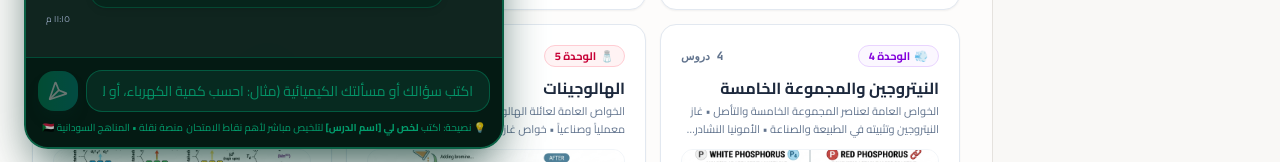
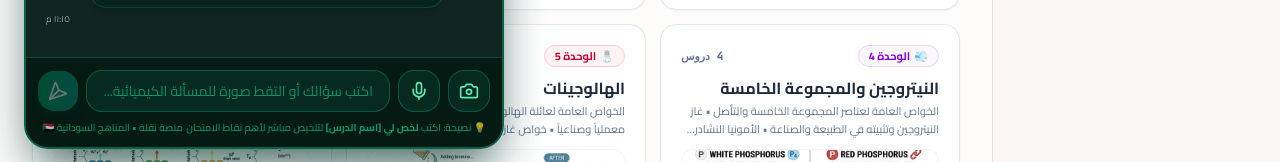
Before and after one commit to almangory/Chemistry--2, a React (Vite) app: page /#dashboard in a window 1280 px wide. Both pictures are taken after a click on the button "سودان بوت 🇸🇩". Shown: the part 635-797 px from the top of the page. Built offline with nearby package versions, Linux system fonts and the light colour scheme; no server answers; a web font is replaced by a local one.

Commit message:
fix(assistant): add missing camera and voice input buttons and handlers to student bot

```diff
--- a/src/components/StudentAssistant.tsx
+++ b/src/components/StudentAssistant.tsx
@@ -19,7 +19,11 @@ import {
   ExternalLink,
   BookOpen,
   Wifi,
-  Cloud
+  Cloud,
+  Mic,
+  MicOff,
+  Camera,
+  Image as ImageIcon
 } from "lucide-react";
 import { glossaryTerms } from "../data/glossary";
 import { curriculumData } from "../data/curriculum";
@@ -39,6 +43,7 @@ interface Message {
   id: string;
   sender: "student" | "assistant";
   text: string;
+  image?: string;
   timestamp: Date;
   media?: MediaData | null;
   toolsUsed?: any[];
@@ -380,12 +385,16 @@ export const StudentAssistant: React.FC = () => {
 
   const handleSendMessage = async (userPrompt: string) => {
     const trimmed = userPrompt.trim();
-    if (!trimmed || isLoading) return;
+    if ((!trimmed && !selectedImage) || isLoading) return;
+
+    const currentImage = selectedImage;
+    setSelectedImage(null);
 
     const studentMsg: Message = {
       id: Math.random().toString(),
       sender: "student",
-      text: trimmed,
+      text: trimmed || "📸 [صورة مسألة كيميائية / معادلة]",
+      image: currentImage || undefined,
       timestamp: new Date()
     };
     setMessages((prev) => [...prev, studentMsg]);
@@ -415,11 +424,12 @@ export const StudentAssistant: React.FC = () => {
             "Content-Type": "application/json"
           },
           body: JSON.stringify({
-            message: trimmed,
+            message: trimmed || "حلل هذه الصورة الكيميائية واشرح المسألة والمعادلة بالتفصيل",
+            image: currentImage || undefined,
             stage: "chemistry-grade-12",
             history: historyPayload,
             host_context: {
-              title: "كيمياء الصف الثالث الثانوي - منصة نقلة",
+              title: "كيمياء الصف الثاني الثانوي - منصة نقلة",
               url: window.location.href,
               resources_count: 5
             }
@@ -714,6 +724,18 @@ export const StudentAssistant: React.FC = () => {
                             : "bg-[#06241b] border border-emerald-700/40 text-slate-100 rounded-tl-xs shadow-md ml-auto"
                         }`}
                     >
+                      {/* Attached Image Preview */}
+                      {msg.image && (
+                        <div className="mb-2.5 rounded-xl overflow-hidden border border-emerald-400/40 max-w-[260px] max-h-[200px] bg-black/40">
+                          <img
+                            src={msg.image}
+                            alt="مسألة كيميائية مرفقة"
+                            className="w-full h-full object-contain cursor-pointer hover:scale-105 transition-transform"
+                            onClick={() => window.open(msg.image, "_blank")}
+                          />
+                        </div>
+                      )}
+
                       {/* Formatted HTML/Markdown Body */}
                       <div
                         className="leading-relaxed break-words font-sans space-y-1"
@@ -815,27 +837,93 @@ export const StudentAssistant: React.FC = () => {
 
             {/* ✍️ Input Bar */}
             <div className="bg-[#041a13] border-t border-emerald-800/70 p-3 shrink-0">
+              {/* 📸 Attached Image Preview Thumbnail */}
+              {selectedImage && (
+                <div className="flex items-center gap-2.5 mb-2.5 p-2 bg-[#072a20] border border-emerald-600/60 rounded-2xl shadow-sm">
+                  <div className="relative w-12 h-12 rounded-xl overflow-hidden border border-emerald-500/50 bg-black/40 shrink-0">
+                    <img src={selectedImage} alt="المسألة المرفقة" className="w-full h-full object-cover" />
+                  </div>
+                  <div className="flex-1 text-right text-xs text-emerald-200 truncate">
+                    <span className="font-bold block">📸 تم إرفاق صورة المسألة / المعادلة</span>
+                    <span className="text-[10px] text-emerald-400/80">اضغط إرسال ليقوم سودان بوت بتحليلها</span>
+                  </div>
+                  <button
+                    type="button"
+                    onClick={removeSelectedImage}
+                    className="p-1.5 rounded-xl bg-rose-500/20 hover:bg-rose-500/30 text-rose-300 hover:text-rose-100 transition-colors cursor-pointer"
+                    title="حذف الصورة"
+                  >
+                    <X className="w-4 h-4" />
+                  </button>
+                </div>
+              )}
               <form
                 onSubmit={(e) => {
                   e.preventDefault();
                   handleSendMessage(query);
                 }}
-                className="flex items-center gap-2"
+                className="flex items-center gap-1.5 sm:gap-2"
               >
+                {/* Hidden File Input for Camera/Gallery */}
+                <input
+                  type="file"
+                  ref={fileInputRef}
+                  accept="image/*"
+                  capture="environment"
+                  onChange={handleImageSelect}
+                  className="hidden"
+                />
+
+                {/* 📷 Camera / Image Upload Button */}
+                <button
+                  type="button"
+                  onClick={triggerCamera}
+                  disabled={isLoading}
+                  className="p-2.5 rounded-2xl bg-[#072a20] hover:bg-emerald-800/50 text-emerald-300 hover:text-white border border-emerald-700/60 transition-all cursor-pointer shrink-0 disabled:opacity-40"
+                  title="التقاط صورة لمسألة كيميائية أو إرفاقها بالكاميرا"
+                >
+                  <Camera className="w-5 h-5" />
+                </button>
+
+                {/* 🎙️ Voice Input Microphone Button */}
+                <button
+                  type="button"
+                  onClick={startListening}
+                  disabled={isLoading}
+                  className={`p-2.5 rounded-2xl border transition-all cursor-pointer shrink-0 disabled:opacity-40 ${
+                    isListening
+                      ? "bg-rose-600 text-white border-rose-400 animate-pulse ring-2 ring-rose-500/50"
+                      : "bg-[#072a20] hover:bg-emerald-800/50 text-emerald-300 hover:text-white border-emerald-700/60"
+                  }`}
+                  title={isListening ? "إيقاف التسجيل الصوتي" : "تحدّث بسؤالك بصوتك (إدخال صوتي)"}
+                >
+                  {isListening ? <MicOff className="w-5 h-5" /> : <Mic className="w-5 h-5" />}
+                </button>
+
+                {/* Text Input Field */}
                 <div className="relative flex-1">
                   <input
                     type="text"
                     value={query}
                     onChange={(e) => setQuery(e.target.value)}
-                    placeholder="اكتب سؤالك أو مسألتك الكيميائية (مثال: احسب كمية الكهرباء، أو لخص لي درس كذا)..."
+                    placeholder={
+                      isListening
+                        ? "🎙️ جاري الاستماع إلى سؤالك الكيميائي... تحدّث الآن"
+                        : "اكتب سؤالك أو التقط صورة للمسألة الكيميائية..."
+                    }
                     disabled={isLoading}
-                    className="w-full bg-[#072a20] border border-emerald-700/60 rounded-2xl py-2.5 px-4 text-xs sm:text-sm text-white placeholder-emerald-400/60 focus:outline-none focus:border-emerald-400 focus:ring-1 focus:ring-emerald-400 transition-all font-sans"
+                    className={`w-full bg-[#072a20] border rounded-2xl py-2.5 px-3.5 sm:px-4 text-xs sm:text-sm text-white placeholder-emerald-400/60 focus:outline-none transition-all font-sans ${
+                      isListening
+                        ? "border-rose-500 ring-1 ring-rose-500 placeholder-rose-300"
+                        : "border-emerald-700/60 focus:border-emerald-400 focus:ring-1 focus:ring-emerald-400"
+                    }`}
                   />
                 </div>
 
+                {/* Send Button */}
                 <button
                   type="submit"
-                  disabled={!query.trim() || isLoading}
+                  disabled={(!query.trim() && !selectedImage) || isLoading}
                   className="bg-gradient-to-r from-emerald-600 to-teal-600 hover:from-emerald-500 hover:to-teal-500 text-white p-2.5 rounded-2xl shadow-lg shadow-emerald-950/50 disabled:opacity-40 disabled:cursor-not-allowed transition-all active:scale-95 cursor-pointer shrink-0"
                   title="إرسال"
                 >
```
